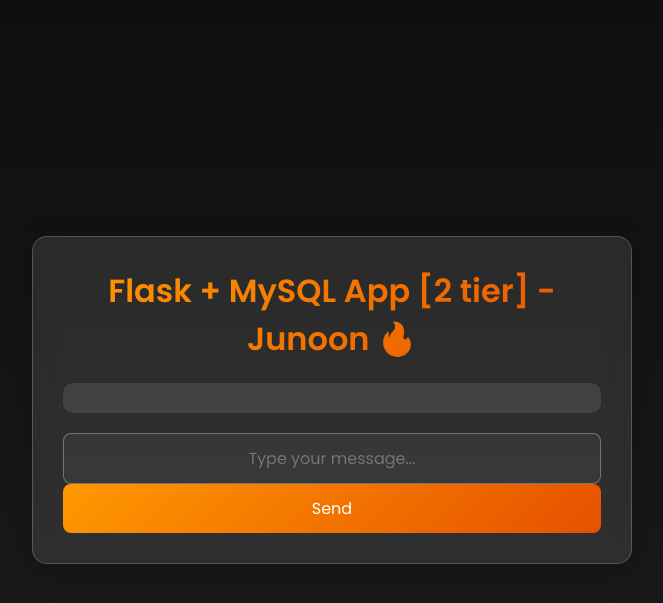
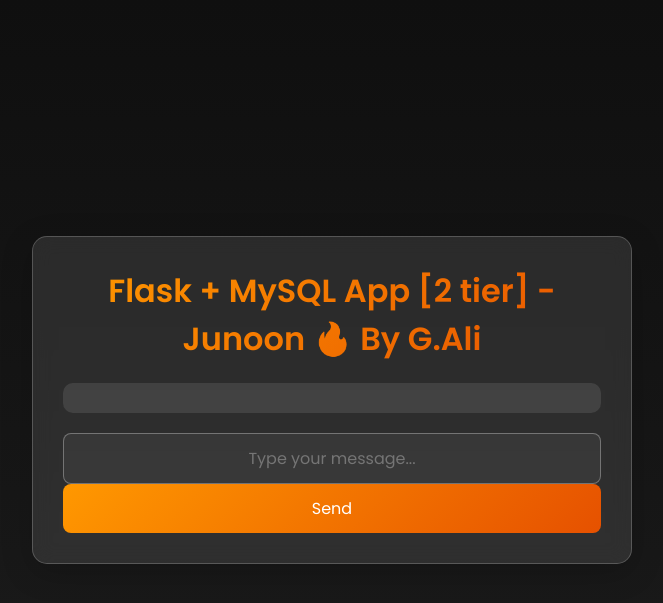
Before and after one commit to engrghulamali/two-tier-flast-app, a Flask app: page / in a window 1280 px wide. Shown: the top 603 px of the page, without its empty margins (308-971 px from the left). Run offline with Flask 2, Linux system fonts and the light colour scheme; data that the repository does not hold is empty; some libraries are stand-ins or nearby versions.

Commit message:
title change

```diff
--- a/sample-learning-pipeline.txt
+++ b/sample-learning-pipeline.txt
@@ -32,7 +32,7 @@
         stage('Deploy Application') {
             steps {
                 sh 'echo "Deploying the application..."'
-                sh 'docker run -d -p 5000:5000 two-tier-flask-app' // for local machine
+                //sh 'docker run -d -p 5000:5000 two-tier-flask-app' // for local machine
                 sh 'docker compose restart'                       // for production
             }
         }
--- a/templates/index.html
+++ b/templates/index.html
@@ -131,7 +131,7 @@
 
 <body>
     <div class="container">
-        <h1>Flask + MySQL App [2 tier] - Junoon 🔥</h1>
+        <h1>Flask + MySQL App [2 tier] - Junoon 🔥 By G.Ali</h1>
 
         <div class="messages">
             {% for message in messages %}
```
